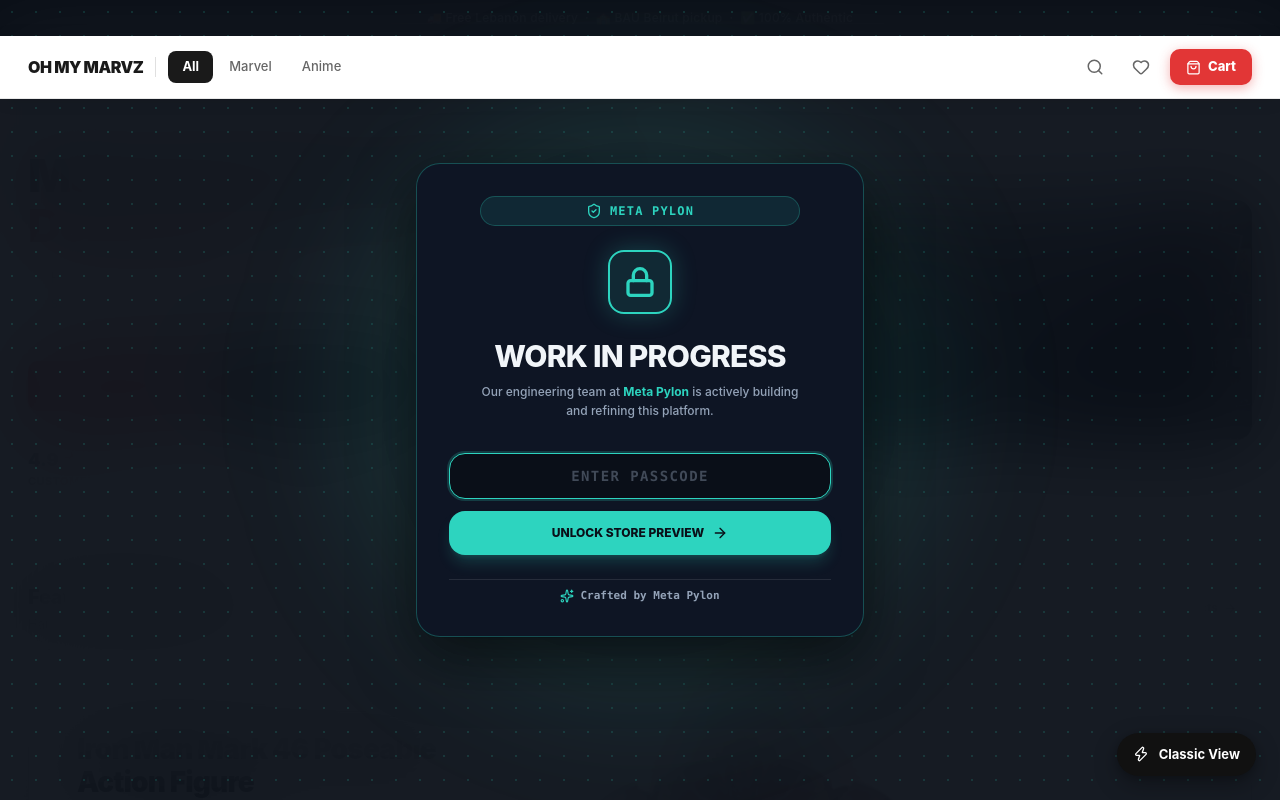
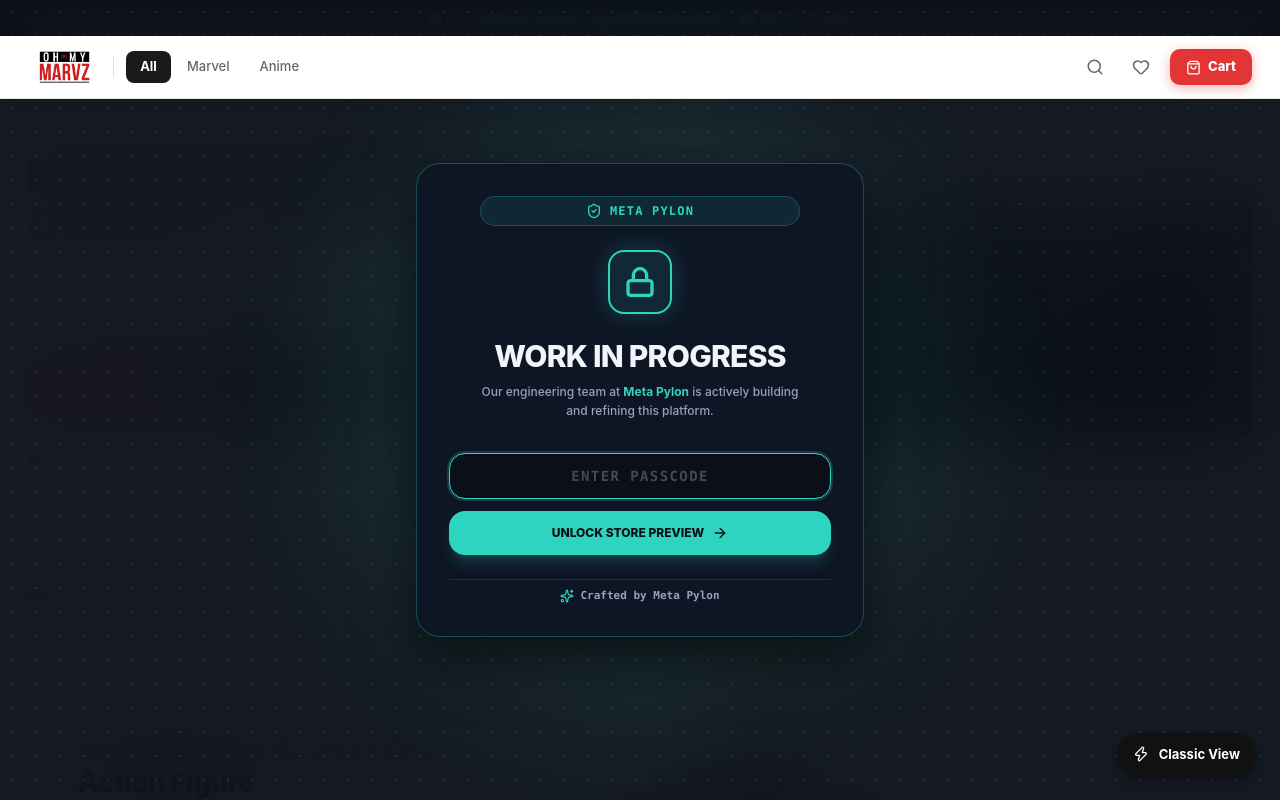
Before and after one commit to akaPaT0/oh-my-marvz, a Next.js app: page /2 in a window 1280 px wide. Shown: the top 800 px of the page. Built offline with nearby package versions, Linux system fonts and the light colour scheme.

Commit message:
Use real logo image in navbar and footer instead of text name

```diff
--- a/src/app/2/page.tsx
+++ b/src/app/2/page.tsx
@@ -202,10 +202,18 @@ export default function ShopPage() {
       }}>
         <div className="store-header-inner" style={{ maxWidth: 1280, margin: '0 auto', padding: '0 28px', display: 'flex', alignItems: 'center', height: 62, gap: 12 }}>
 
-          {/* Logo */}
-          <Link href="/2" style={{ fontWeight: 900, fontSize: 16, letterSpacing: '-0.03em', color: '#1A1A1A', textDecoration: 'none', whiteSpace: 'nowrap', flexShrink: 0 }}>
-            OH MY MARVZ
+          {/* Real Brand Logo */}
+          <Link href="/2" style={{ display: 'flex', alignItems: 'center', textDecoration: 'none', flexShrink: 0 }}>
+            <Image
+              src="/logo.png"
+              alt="Oh My Marvz"
+              width={150}
+              height={42}
+              style={{ objectFit: 'contain', height: 36, width: 'auto' }}
+              priority
+            />
           </Link>
+
 
           {/* Divider */}
           <div className="store-nav-links" style={{ width: 1, height: 20, background: '#E0E0E0', flexShrink: 0 }} />
@@ -1178,9 +1186,16 @@ export default function ShopPage() {
       <footer style={{ background: '#111', color: '#fff', padding: '40px 24px' }}>
         <div className="store-footer-inner" style={{ maxWidth: 1280, margin: '0 auto', display: 'grid', gridTemplateColumns: 'repeat(auto-fit, minmax(180px, 1fr))', gap: 32 }}>
           <div>
-            <p style={{ fontWeight: 900, fontSize: 15, marginBottom: 8 }}>OH MY MARVZ</p>
+            <Image
+              src="/logo.png"
+              alt="Oh My Marvz"
+              width={130}
+              height={36}
+              style={{ objectFit: 'contain', height: 28, width: 'auto', marginBottom: 12, filter: 'brightness(1.1)' }}
+            />
             <p style={{ fontSize: 13, color: 'rgba(255,255,255,0.45)', lineHeight: 1.6, marginTop: 0 }}>Lebanon's premier collectibles store. Sourced, verified, delivered.</p>
           </div>
+
           <div>
             <p style={{ fontWeight: 700, fontSize: 11, color: 'rgba(255,255,255,0.4)', textTransform: 'uppercase', letterSpacing: '0.1em', marginBottom: 12 }}>Shop</p>
             {[['Marvel Collection', '/marvel'], ['Anime Collection', '/anime'], ['Classic View', '/']].map(([label, href]) => (
```
